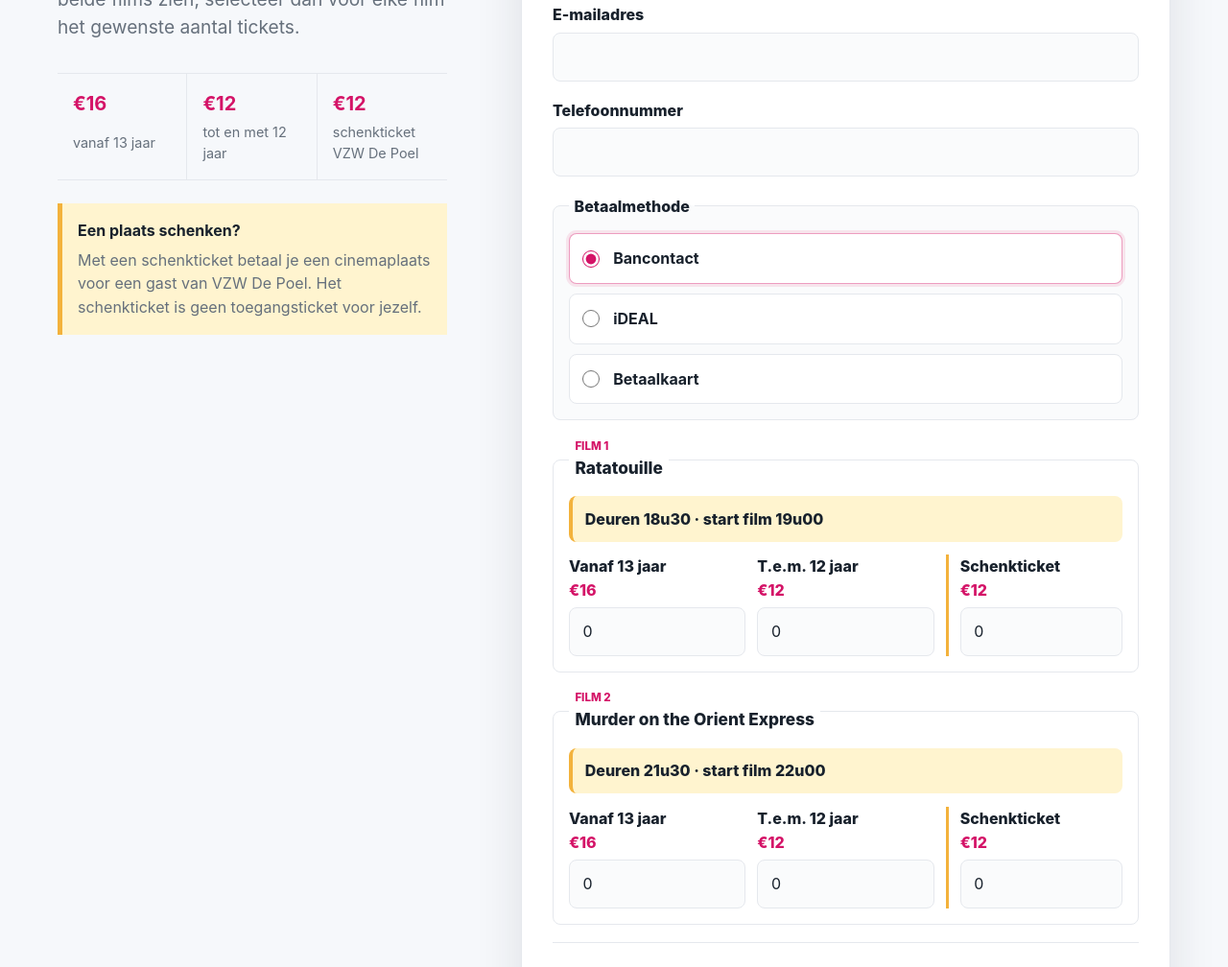
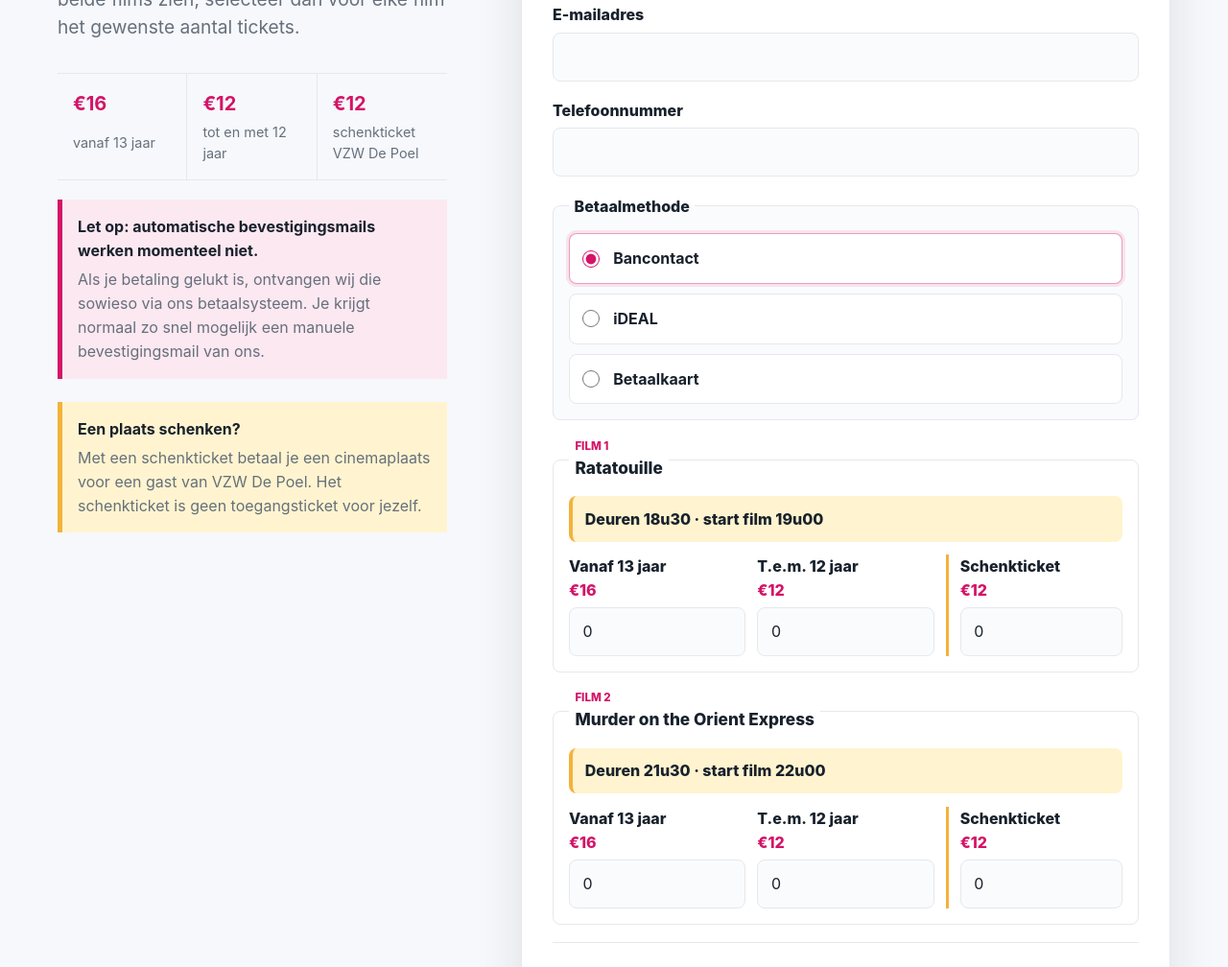
Before and after one commit to rotaractgaasbeek/website, a plain HTML site: page openluchtcinema.html in a window 1280 px wide. Shown: the part 2107-3115 px from the top of the page at 96% size. Drawn offline with Linux system fonts and the light colour scheme; a script that the page names is missing.

Commit message:
Toon melding over manuele cinemamails

```diff
--- a/assets/css/styles.css
+++ b/assets/css/styles.css
@@ -1618,6 +1618,18 @@ textarea {
   background: #FFF4CF;
 }
 
+.ticket-service-note {
+  margin-top: 1.25rem;
+  padding: 1rem;
+  border-left: 5px solid var(--cranberry);
+  background: #FCE8F1;
+}
+
+.ticket-service-note p {
+  margin: 0.35rem 0 0;
+  color: var(--muted);
+}
+
 .gift-ticket-note p {
   margin: 0.35rem 0 0;
   color: var(--muted);
--- a/openluchtcinema.html
+++ b/openluchtcinema.html
@@ -175,6 +175,10 @@
               <li><strong>€12</strong><span>tot en met 12 jaar</span></li>
               <li><strong>€12</strong><span>schenkticket VZW De Poel</span></li>
             </ul>
+            <div class="ticket-service-note" role="note">
+              <strong>Let op: automatische bevestigingsmails werken momenteel niet.</strong>
+              <p>Als je betaling gelukt is, ontvangen wij die sowieso via ons betaalsysteem. Je krijgt normaal zo snel mogelijk een manuele bevestigingsmail van ons.</p>
+            </div>
             <div class="gift-ticket-note">
               <strong>Een plaats schenken?</strong>
               <p>Met een schenkticket betaal je een cinemaplaats voor een gast van VZW De Poel. Het schenkticket is geen toegangsticket voor jezelf.</p>
```
